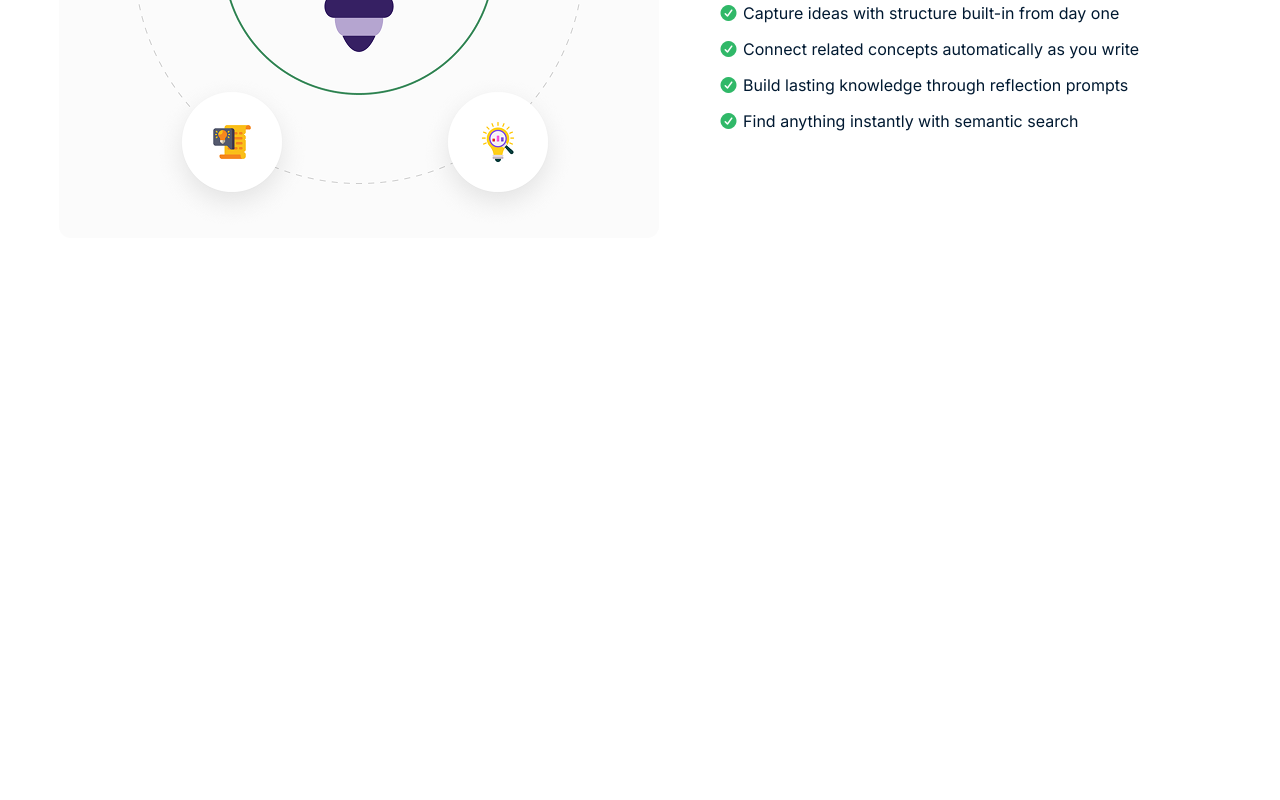
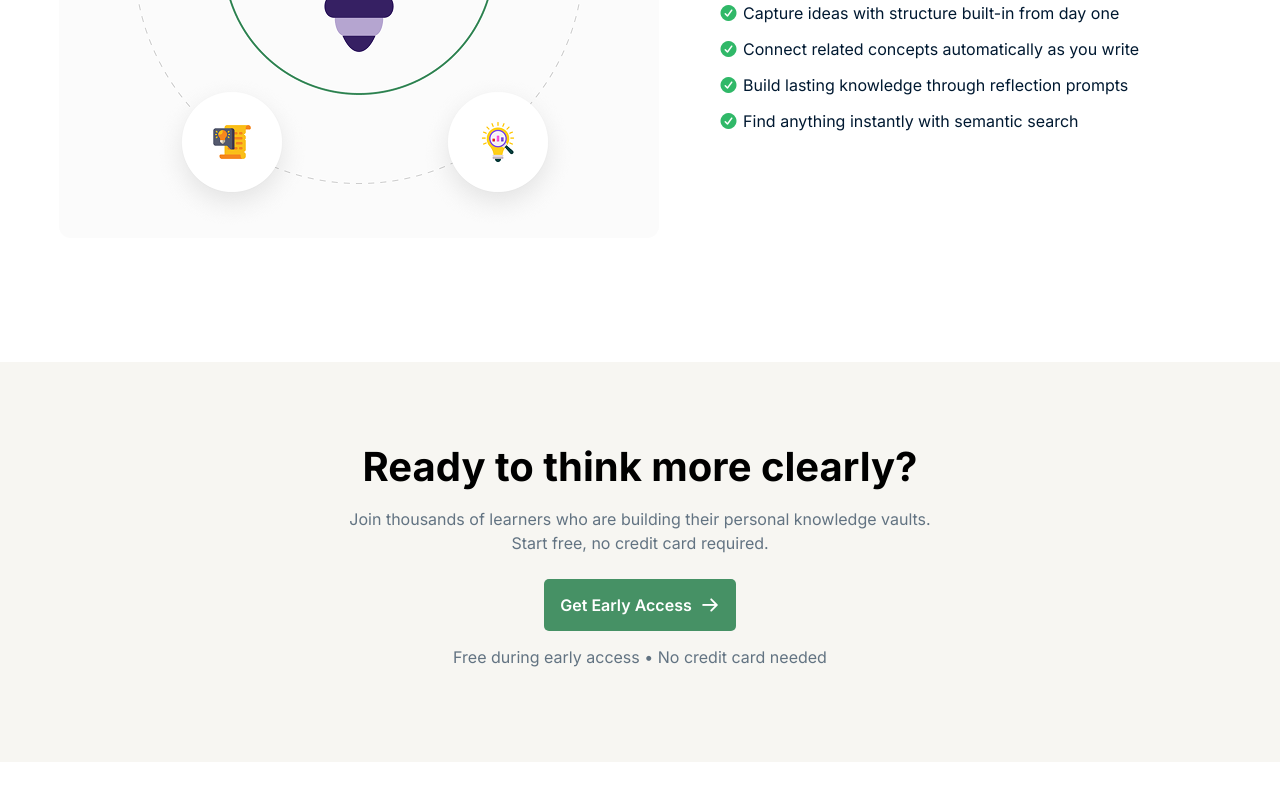
Before and after one commit to ahanafintesher/Assignment-01-KnowledgeVault-, a plain HTML site: page index.html in a window 1280 px wide. Shown: the part 1770-2570 px from the top of the page. Before the commit the page ends 2132 px from the top, so only its background shows below. Drawn offline with Linux system fonts and the light colour scheme.

Commit message:
early access section added

```diff
--- a/index.html
+++ b/index.html
@@ -57,7 +57,7 @@
       <section id="banner-section">
         <div class="banner-content">
           <div>
-            <button class="early-access-btn">
+            <button class="get-early-access-btn">
               <img src="./assets/CheckCircle.png" alt="" />
               <span>Early Access Now Open</span>
             </button>
@@ -233,7 +233,36 @@
 
       <!-- second brain section ends here -->
 
+      <!-- early access section starts here -->
+      <section id="early-access">
+        <div class="early-access-body">
+          <div class="early-access-content">
+            <div class="early-access-heading">
+              <h1>Ready to think more clearly?</h1>
+            </div>
 
+            <div class="early-access-info">
+              <p>
+                Join thousands of learners who are building their personal
+                knowledge vaults.
+              </p>
+              <p>Start free, no credit card required.</p>
+            </div>
+
+            <div class="early-access-button">
+              <button class="early-access-btn">
+                <span>Get Early Access</span>
+                <img src="./assets/ArrowRight.png" alt="" />
+              </button>
+            </div>
+            <div class="early-access-info-2">
+              <p>Free during early access • No credit card needed</p>
+            </div>
+          </div>
+        </div>
+      </section>
+
+      <!-- early access section ends here -->
     </main>
   </body>
 </html>
--- a/style.css
+++ b/style.css
@@ -86,7 +86,7 @@
   text-align: center;
 }
 
-.early-access-btn {
+.get-early-access-btn {
   display: inline-flex;
   align-items: center;
   gap: 8px;
@@ -99,6 +99,11 @@
   font-weight: 500;
   margin-top: 50px;
   margin-bottom: 16px;
+}
+
+.get-early-access-btn:hover {
+  transform: scale(1.1);
+  transition: 0.5s;
 }
 
 .banner-content .banner-text .banner-heading-1 {
@@ -296,3 +301,76 @@
 }
 
 /* second brain section design ends here */
+
+/* early access section design starts here */
+
+#early-access {
+  max-width: 1600px;
+  width: 100%;
+  margin: 0 auto;
+  margin-bottom: 120px;
+}
+
+.early-access-body {
+  max-width: 1360px;
+  height: 400px;
+  margin: 0 auto;
+  background-color: #f7f6f2;
+}
+
+.early-access-content {
+  padding: 80px 120px 80px 120px;
+}
+
+.early-access-content .early-access-heading h1 {
+  text-align: center;
+  font-size: 40px;
+  font-weight: bold;
+  margin-bottom: 16px;
+}
+
+.early-access-content .early-access-info p {
+  text-align: center;
+  font-size: 16px;
+  line-height: 24px;
+  color: #627382;
+}
+
+.early-access-content .early-access-info {
+  margin-bottom: 24px;
+}
+
+.early-access-content .early-access-button {
+  display: flex;
+  justify-content: center;
+  align-items: center;
+  margin-bottom: 16px;
+}
+
+.early-access-btn {
+  display: inline-flex;
+  gap: 8px;
+  border-radius: 5px;
+  font-size: 16px;
+  font-weight: 600;
+  align-items: center;
+  justify-content: center;
+  padding: 16px;
+  color: white;
+  background-color: #469165;
+  border: none;
+}
+
+.early-access-btn:hover {
+  transform: scale(1.1);
+  transition: 0.5s;
+}
+
+.early-access-content .early-access-info-2 p {
+  text-align: center;
+  font-size: 16px;
+  line-height: 20px;
+  color: #627382;
+}
+
+/* early access section design ends here */
```
